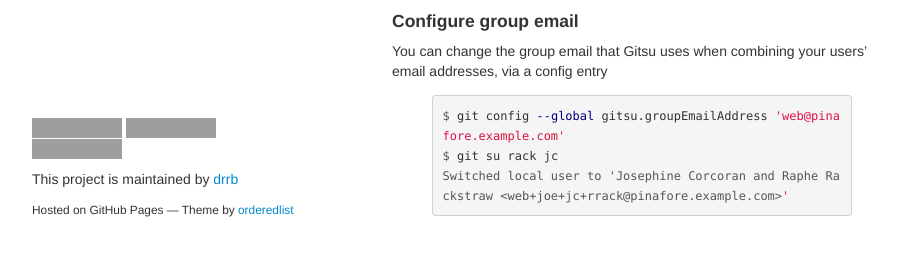
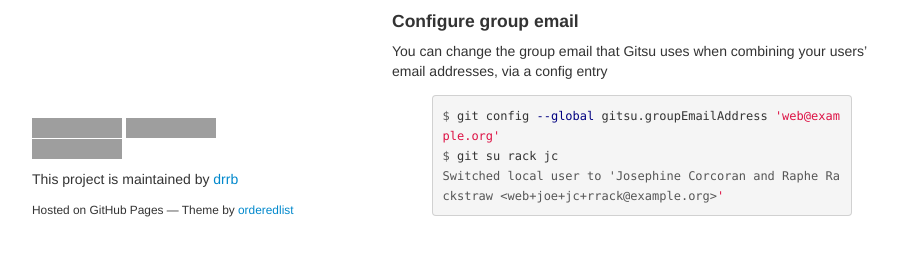
Before and after one commit to drrb/gitsu, a Jekyll site: the page built from pairing/index.md, in a window 1280 px wide and 976 px high. Shown: the part 696-952 px from the top of the window, without its empty margins (178-1076 px from the left). Built offline with Jekyll 4.4.1, drawn with Linux system fonts in a browser that asks for light colours; Markdown is read by kramdown in place of the engine named in the settings; grey boxes are pictures that could not be loaded.

Commit message:
Made example shorter so it renders more nicely

```diff
--- a/pairing/index.md
+++ b/pairing/index.md
@@ -38,7 +38,7 @@ You can change the group email that Gitsu uses when combining your users' email
 via a config entry
 
 {% highlight console %}
-$ git config --global gitsu.groupEmailAddress 'web@pinafore.example.com'
+$ git config --global gitsu.groupEmailAddress 'web@example.org'
 $ git su rack jc
-Switched local user to 'Josephine Corcoran and Raphe Rackstraw <web+joe+jc+rrack@pinafore.example.com>'
+Switched local user to 'Josephine Corcoran and Raphe Rackstraw <web+joe+jc+rrack@example.org>'
 {% endhighlight %}
```
